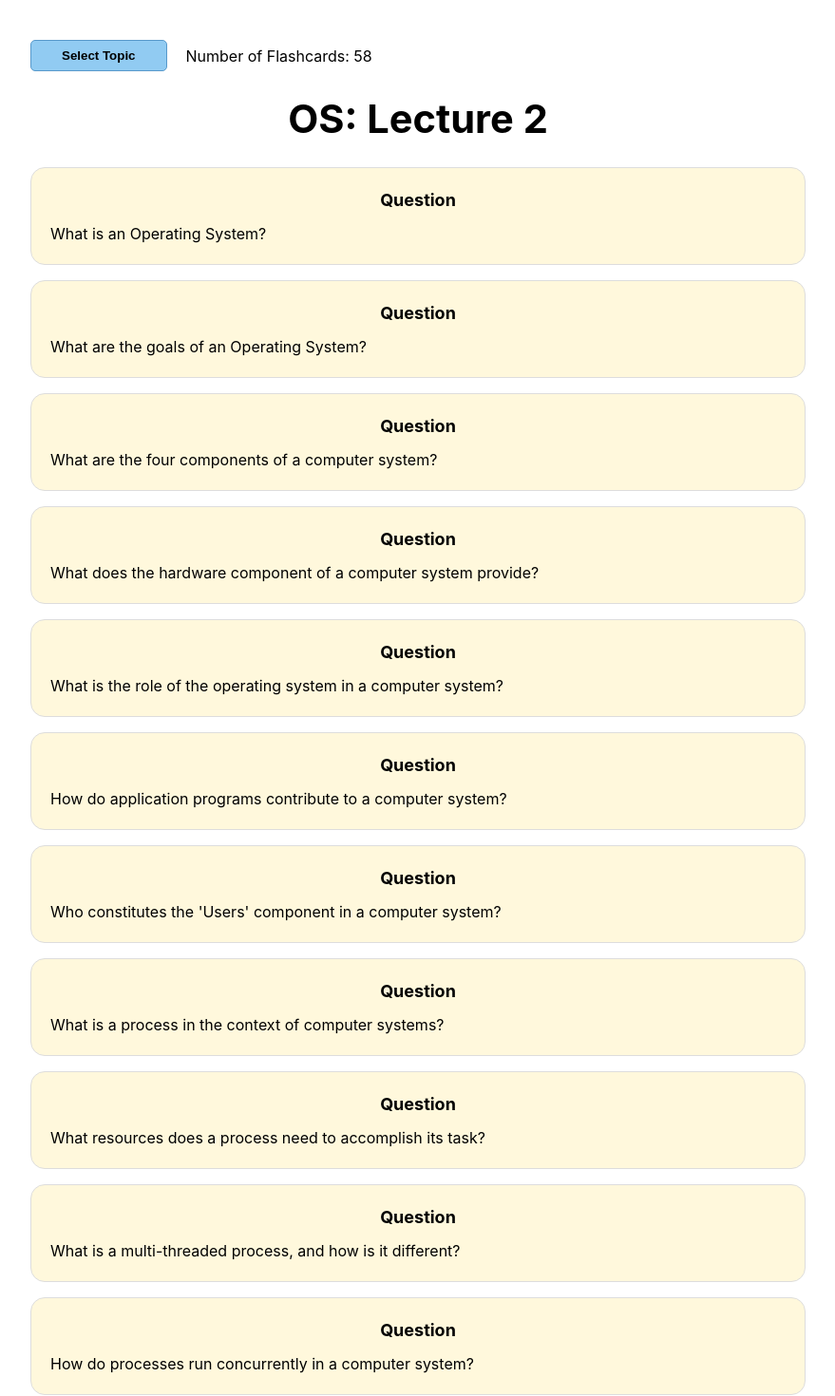
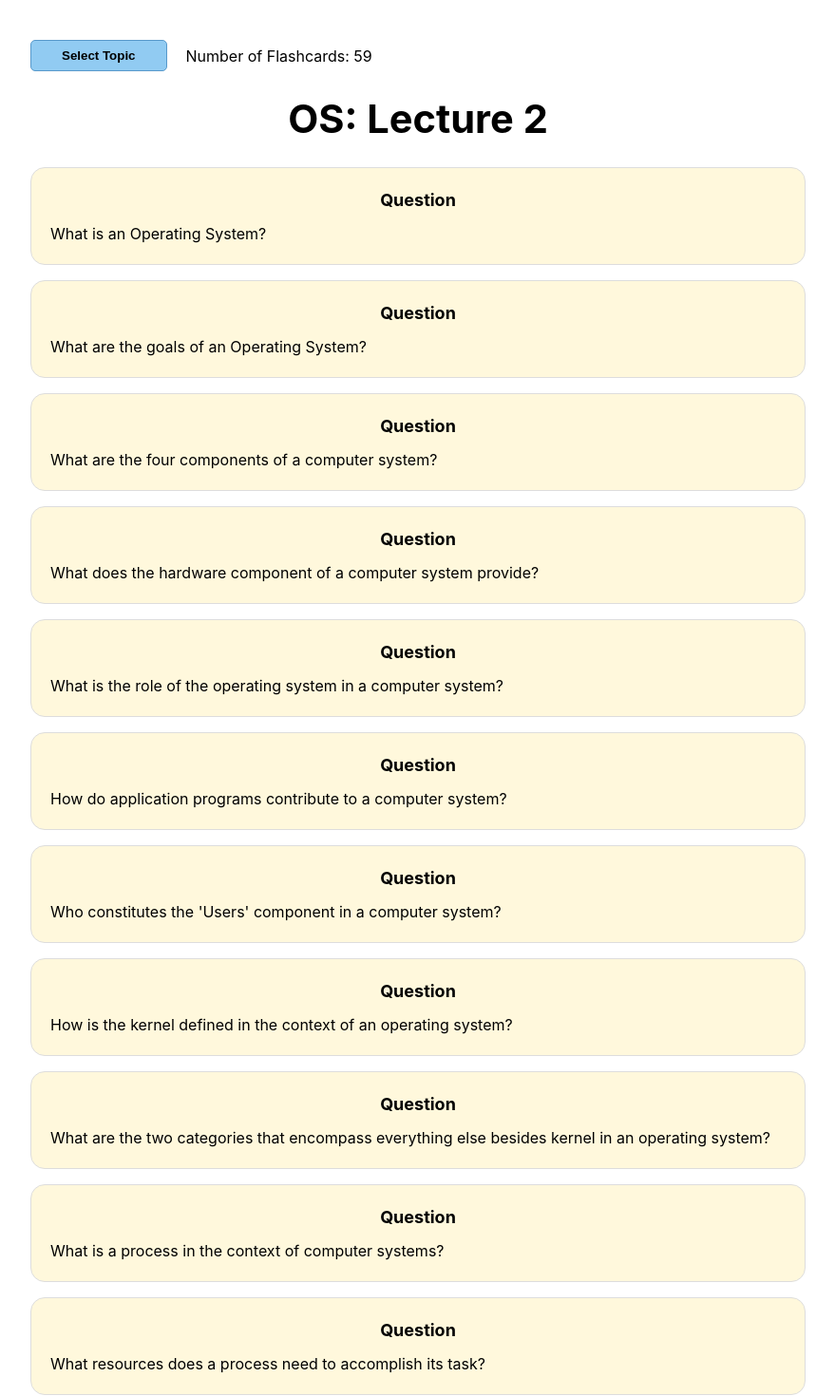
Before and after one commit to KhangBBBB/ultimate-review, a Svelte app: page / in a window 1280 px wide. Shown: the top 1470 px of the page at 95% size, without its empty margins (200-1079 px from the left). Built offline with nearby package versions, Linux system fonts and the light colour scheme.

Commit message:
Update flashcards

```diff
--- a/src/data.ts
+++ b/src/data.ts
@@ -34,6 +34,15 @@ export const topics: models.Topic[] = [
                 question: "Who constitutes the 'Users' component in a computer system?",
                 answer: "Users can include people, machines, and other computers."
             },
+            // Cont.
+            {
+                question: "How is the kernel defined in the context of an operating system?",
+                answer: "The one program running at all times on the computer."
+            },
+            {
+                question: "What are the two categories that encompass everything else besides kernel in an operating system?",
+                answer: "System program (ships with the operating system) or an application program."
+            },
             // Process Managemnet.
             {
                 question: "What is a process in the context of computer systems?",
@@ -54,7 +63,7 @@ export const topics: models.Topic[] = [
             // Process Management.
             {
                 question: "What activities is the operating system responsible for in connection with process management?",
-                answer: "The operating system is responsible for the following activities in connection with process management:\n1. Creating and deleting both user and system processes\n2. Suspending and resuming processes\n3. Providing mechanisms for process synchronization\n4. Providing mechanisms for process communication\n5. Providing mechanisms for deadlock handling"
+                answer: "1. Creating and deleting both user and system processes\n2. Suspending and resuming processes\n3. Providing mechanisms for process synchronization\n4. Providing mechanisms for process communication\n5. Providing mechanisms for deadlock handling"
             },
             // Memory Management.
             {
@@ -248,10 +257,6 @@ export const topics: models.Topic[] = [
                 question: "What is a benefit of Type 2 VMMs despite their potential performance limitations?",
                 answer: "A benefit of Type 2 VMMs is that they require no changes to the host operating system. This means that the host OS remains unchanged, simplifying the implementation process."
             },
-            {
-                question: "How can a student use a Type 2 hypervisor on a native host?",
-                answer: "A student could have a Type 2 hypervisor on a native host, allowing them to run multiple guests. All of this occurs on a standard host operating system such as Windows, Linux, or MacOS."
-            }
         ],
     },
     {
```
